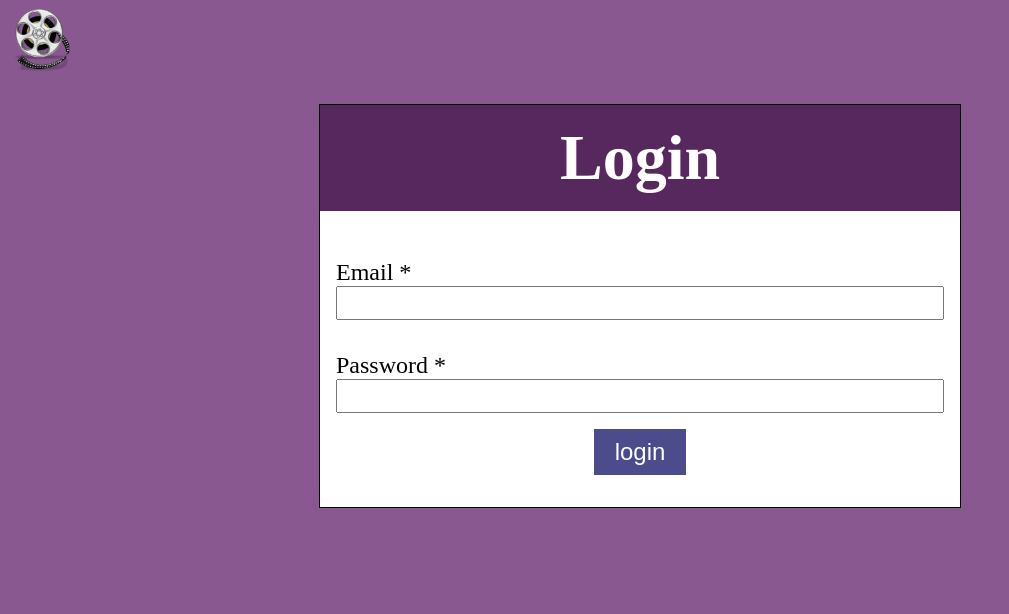
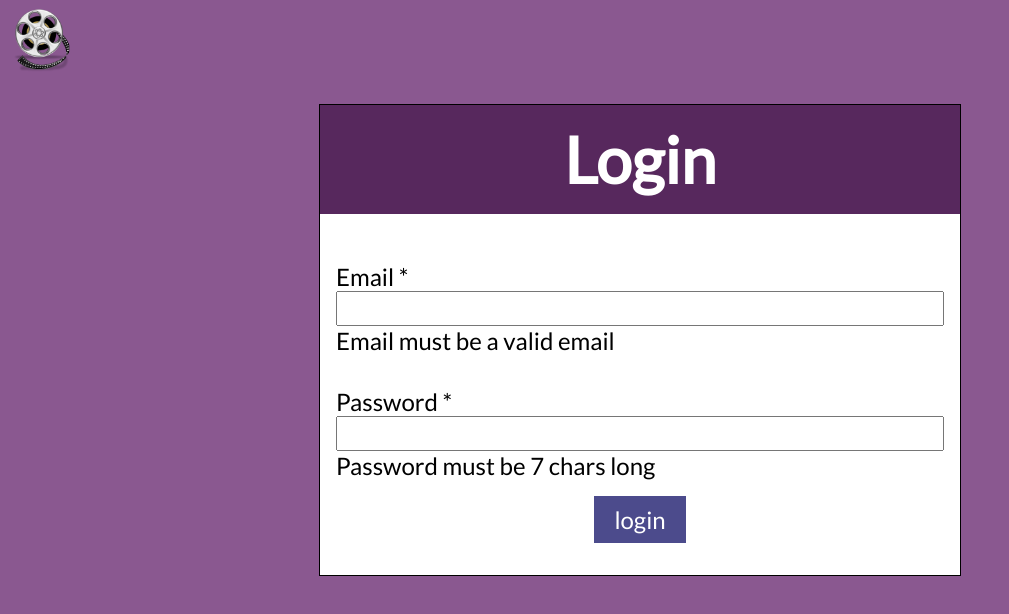
Before and after one commit to alienator/ourwatchedmovies-react, a React (Create React App) app: page / in a window 1280 px wide. Shown: the top 614 px of the page, without its empty margins (0-1009 px from the left). Built offline with nearby package versions, Linux system fonts and the light colour scheme.

Commit message:
Login form validates email and password inputs

```diff
--- a/public/index.html
+++ b/public/index.html
@@ -4,26 +4,10 @@
     <meta charset="utf-8" />
     <link rel="icon" href="%PUBLIC_URL%/favicon.ico" />
     <meta name="viewport" content="width=device-width, initial-scale=1" />
-    <meta name="theme-color" content="#000000" />
-    <meta
-      name="description"
-      content="Web site created using create-react-app"
-    />
-    <link rel="apple-touch-icon" href="%PUBLIC_URL%/logo192.png" />
-    <!--
-      manifest.json provides metadata used when your web app is installed on a
-      user's mobile device or desktop. See https://developers.google.com/web/fundamentals/web-app-manifest/
-    -->
     <link rel="manifest" href="%PUBLIC_URL%/manifest.json" />
-    <!--
-      Notice the use of %PUBLIC_URL% in the tags above.
-      It will be replaced with the URL of the `public` folder during the build.
-      Only files inside the `public` folder can be referenced from the HTML.
-
-      Unlike "/favicon.ico" or "favicon.ico", "%PUBLIC_URL%/favicon.ico" will
-      work correctly both with client-side routing and a non-root public URL.
-      Learn how to configure a non-root public URL by running `npm run build`.
-    -->
+    <link rel="preconnect" href="https://fonts.googleapis.com">
+    <link rel="preconnect" href="https://fonts.gstatic.com" crossorigin>
+    <link href="https://fonts.googleapis.com/css2?family=Lato&display=swap" rel="stylesheet">
     <title>React App</title>
   </head>
   <body>
--- a/src/components/App/App.scss
+++ b/src/components/App/App.scss
@@ -1,3 +1,7 @@
+* {
+    font-family: 'Lato', sans-serif;
+}
+
 body {
     background-color: #8A5890;
 }
--- /dev/null
+++ b/src/components/Login/.#Login.js
@@ -0,0 +1 @@
+ronaldviscarra@fedora.3567:1676325865
--- a/src/components/Login/Login.js
+++ b/src/components/Login/Login.js
@@ -1,6 +1,31 @@
 import React from 'react';
 
 class Login extends React.Component {
+    constructor(props) {
+        super(props);
+        this.state = {
+            formChanged: true,
+            validEmail: false,
+            validPassword: false
+        };
+    }
+
+    validateEmail(value) {
+        this.setState({ formChanged: true });
+
+        const pattern = /^\w+[\.]*[\w]*@\w*\.\w{2,3}$/;
+        const result = (value.match(pattern)) ? true : false;
+        if (result == false) this.setState({ validEmail: false });
+    }
+
+    validatePassword(value) {
+        this.setState({ formChanged: true });
+
+        const pattern = /^.*(?=.{7,})(?=.*[a-z])(?=.*[A-Z])(?=.*\d).*$/;
+        const result = (value.match(pattern)) ? true : false;
+        if (result == false) this.setState({ validPassword: false });
+    }
+
     render() {
         return (
             <form id="login-form">
@@ -10,14 +35,27 @@ class Login extends React.Component {
                         Email *
                         <input
                             type="email"
-                            name="email" />
+                            name="email"
+                            onChange={(e) => this.validateEmail(e.target.value)} />
                     </label>
+                    {this.state.formChanged && !this.state.validEmail &&
+                        <div className='invalid-input'>
+                            Email must be a valid email
+                        </div>
+                    }
                     <label>
                         Password *
                         <input
                             type="password"
-                            name="password" />
+                            name="password"
+                            onChange={(e) => this.validatePassword(e.target.value)} />
                     </label>
+                    {this.state.formChanged && !this.state.validPassword &&
+                        <div className='invalid-input'>
+                            Password must be 7 chars long
+                        </div>
+                    }
+
                     <button type="submit">login</button>
                 </div>
             </form>
```
Also changed, not shown: 1 other file (tests, documents, lock files or other folders).
